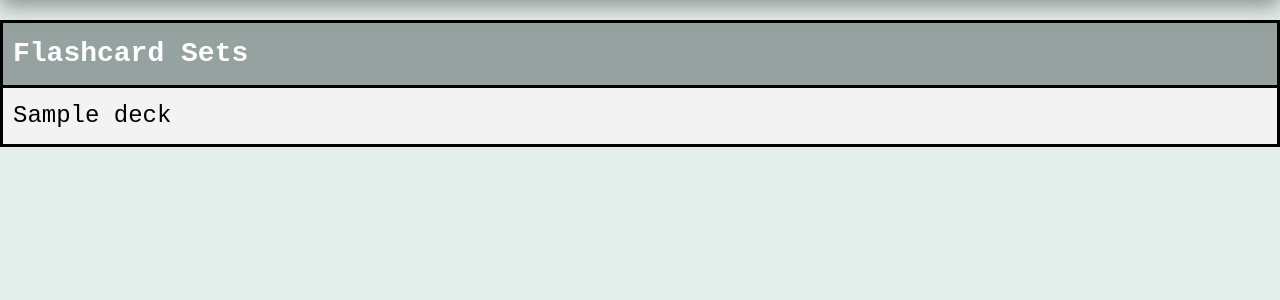
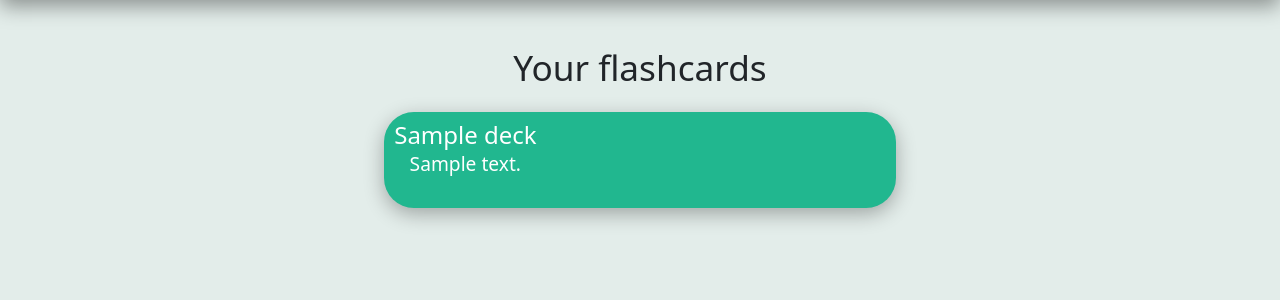
Before and after one commit to W2YUCR/CS180-Project, a Django app: template decks/templates/decks/deck_list.html in a window 1280 px wide. Shown: the part 104-404 px from the top of the page. Run offline with Django 5.2, Linux system fonts and the light colour scheme; the template is opened without the code that fills it: most values are stand-ins (such as "Sample title", 1, 10 or a date in 2020).

Commit message:
Flashcard CSS

```diff
--- a/core/static/core/deck-list.css
+++ b/core/static/core/deck-list.css
@@ -1,4 +1,4 @@
-table {
+/* table {
     width: 100%;
     margin: 20px auto;
     border-collapse: collapse;
@@ -21,15 +21,15 @@ th {
 }
 
 td, th {
-    width: 200px; /* Set fixed width for all columns */
+    width: 200px;
 }
 
 th:nth-child(1), td:nth-child(1) {
-    width: 25px; /* Set width for the first column */
+    width: 25px;
 }
 
 th:nth-child(2), td:nth-child(2) {
-    width: 350px; /* Set width for the second column */
+    width: 350px;
 }
 
 tbody tr:hover {
@@ -45,4 +45,68 @@ a {
 a:hover {
     text-decoration: underline;
     color: #0033cc;
+} */
+
+.deck_list_container {
+    display: flex;
+    flex-direction: column;
+    align-items: center;
+    justify-content: center;
+    margin-top: 5vh;
+    text-align: center;
 }
+.deck_list_title {
+    font-size: 2.2rem;
+    font-weight: normal;
+}
+.deck {
+    background-color: #21B78F;
+    box-shadow: 0px 6px 20px rgba(0, 0, 0, 0.3);
+    margin-top: 2vh;
+    transition: transform 0.3s ease-in-out 0s;
+    padding: 6vh 20vw;
+    position: relative;
+    border-radius: 30px;
+}
+.deck_name {
+    font-size: 1.5rem;
+    color: white;
+    position: absolute;
+    top: 5%;
+    left: 2%;
+}
+.deck_description {
+    font-size: 1.2rem;
+    color:white;
+     position: absolute;
+    top: 40%;
+    left: 5%;
+     max-width: 90%; /* Ensure text doesn’t overflow horizontally */
+    white-space: nowrap; /* Prevent wrapping */
+    overflow: hidden; /* Hide overflowed content */
+    text-overflow: ellipsis;
+}
+.deck:hover {
+    transform: scale(1.1);
+}
+.deck_empty {
+    font-size: 2rem;
+    margin-top: 7vh;
+}
+.deck_create {
+    font-size: 2rem;
+    background-color: #BFD0CD;
+    color: black;
+    border: none;
+    border-radius: 15px;
+    box-shadow: 0 4px 8px rgba(0, 0, 0, 0.3);
+    font-size: 1.5rem;
+    padding: 1vh 3vw;
+    margin-top: 30vh;
+    display: flex;
+
+}
+.deck_create:hover {
+    background-color: #B8C3BD;
+
+}
--- a/decks/templates/decks/deck_form.html
+++ b/decks/templates/decks/deck_form.html
@@ -5,7 +5,7 @@
 <div class="deck_form_container">
 <form method="post" class="deck-form">{% csrf_token %}
     {{ form.as_p }}
-    <input type="submit" value="Save" class="save-button3">
+    <input type="submit" value="Save" class="save_button">
 </form>
 </div>
 {% endblock content %}
--- a/decks/templates/decks/deck_list.html
+++ b/decks/templates/decks/deck_list.html
@@ -2,20 +2,36 @@
 {% load static %}
 {% block content %}
   <link rel="stylesheet" href="{% static 'core/deck-list.css' %}">
-  <table>
+  <table class = "deck_list_container">
     <thead>
       <tr>
-        <th>Flashcard Sets</th>
+        <th class="deck_list_title">Your flashcards</th>
       </tr>
     </thead>
+  {% if deck_list %}
     <tbody>
       {% for deck in deck_list %}
         <tr>
           <td>
-            <a href="{{ deck.id }}">{{ deck.name }}</a>
+            <a href="{{ deck.id }}">
+            <div class="deck">
+              <p  class="deck_name">{{ deck.name }}</p>
+              <p  class="deck_description">{{ deck.description }}</p>
+            </div>
+            </a>
           </td>
         </tr>
       {% endfor %}
     </tbody>
+  {% else %}
+      <tbody>
+        <tr>
+          <td>
+              <p class="deck_empty">Empty!</p>
+              <a href="{% url 'create' %}" class="deck_create">Create?</a>
+          </td>
+        </tr>
+      </tbody>
+    {% endif %}
   </table>
 {% endblock content %}
```
Also changed, not shown: core/static/core/deck-detail.css (+92 -1 lines), core/static/core/deck_form.css (+17 -1 lines), decks/templates/decks/deck_detail.html (+12 -12 lines).
